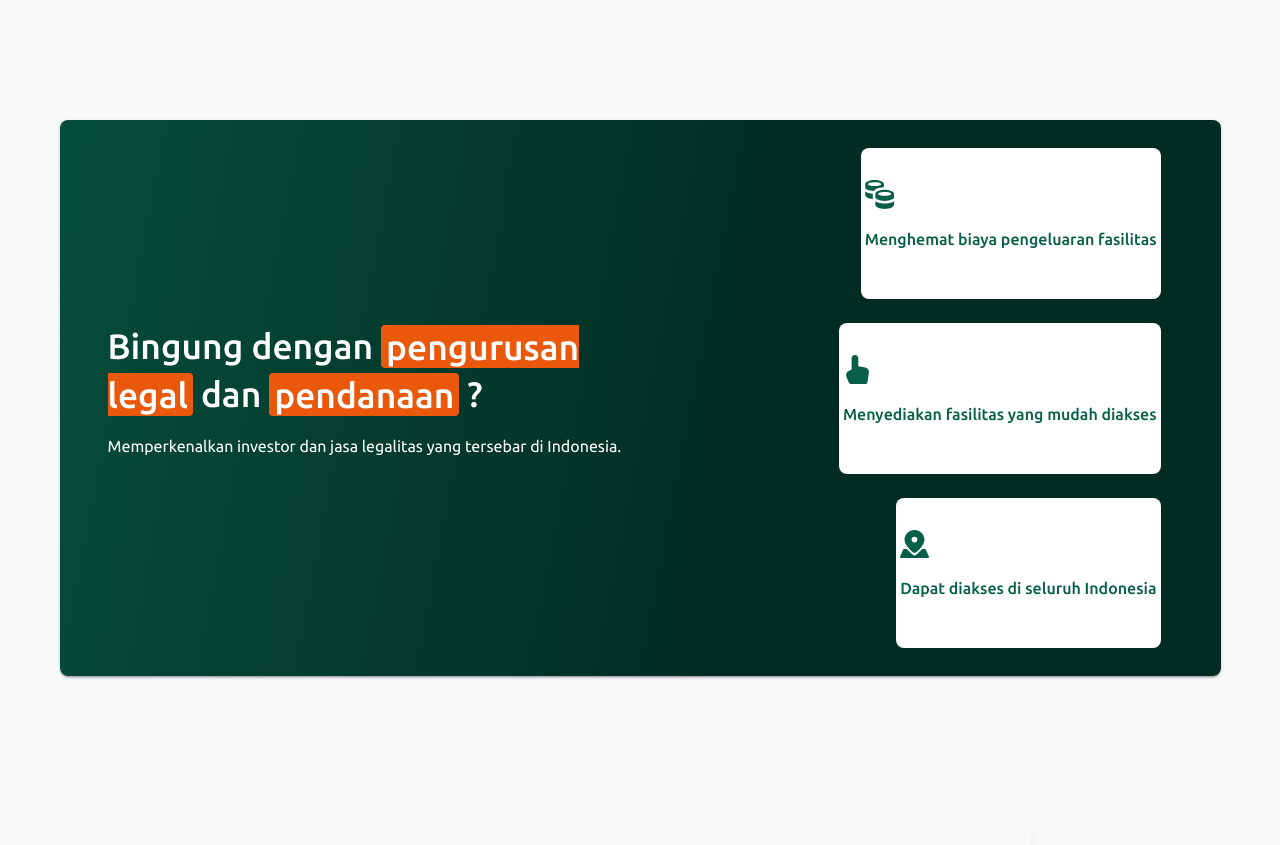
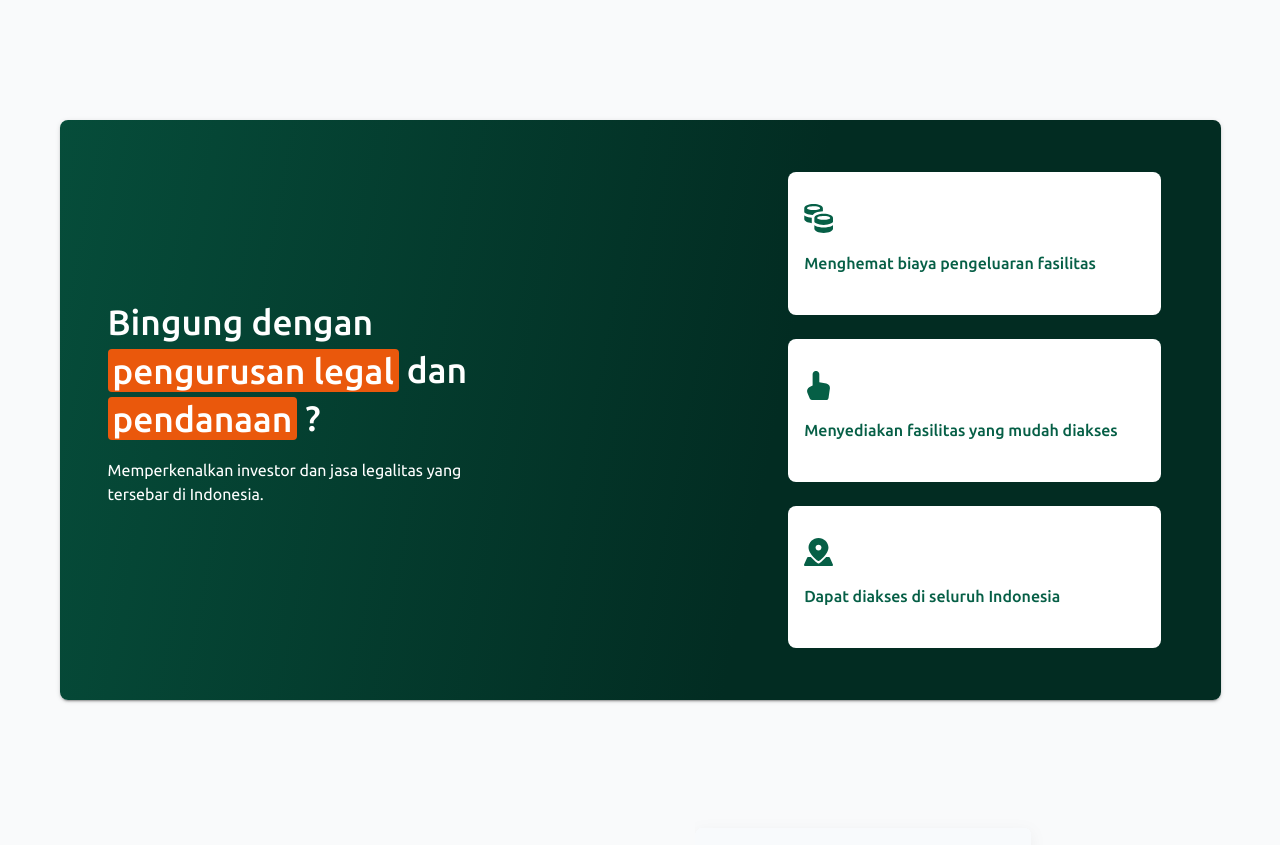
Before and after one commit to algavania/invigo-frontend, a Vue app: page / in a window 1280 px wide. Shown: the part 640-1485 px from the top of the page. Built offline with nearby package versions, Linux system fonts and the light colour scheme.

Commit message:
style: [SF] landing page fixes

```diff
--- a/src/components/Home/FeaturesComponent.vue
+++ b/src/components/Home/FeaturesComponent.vue
@@ -1,9 +1,9 @@
 <template>
-    <v-card class="w-100 bg-green-gradient rounded-lg px-12 py-4">
+    <v-card class="w-100 bg-green-gradient rounded-lg px-12 py-10">
         <div class="relative">
             <v-row align="center">
                 <v-col cols="6">
-                    <h2 class="subheading-size white--text font-weight-medium">
+                    <h2 class="subheading-size white--text font-weight-medium" style="width: 75%;">
                         Bingung dengan
                         <span class="primary inline-block rounded" style="padding: 0.1rem 0.3rem;">pengurusan
                             legal</span>
@@ -11,19 +11,17 @@
                         <span class="primary inline-block rounded" style="padding: 0.1rem 0.3rem;">pendanaan</span>
                         ?
                     </h2>
-                    <p class="white--text mt-4 w-75">Memperkenalkan investor dan jasa legalitas yang tersebar di Indonesia.
+                    <p class="white--text mt-4 w-75" style="width: 75%;">Memperkenalkan investor dan jasa legalitas yang tersebar di Indonesia.
                     </p>
                 </v-col>
                 <v-col cols="6">
                     <v-col v-for="feature in features" :key="feature.description"
                         class="w-100 d-flex align-end flex-column">
-                        <v-card class="w-75 rounded-lg" elevation="0">
-                            <div>
-                                <div class="py-8 px-1">
-                                    <img :src="require(`@/assets/${feature.image}`)" alt="Feature"
-                                        style="width: 1.8rem; height: 1.8rem;">
-                                    <p class="font-weight-medium accent800--text mt-3">{{ feature.description }}</p>
-                                </div>
+                        <v-card class="rounded-lg" style="width: 75%;" elevation="0">
+                            <div class="pt-8 pb-6 px-4">
+                                <img :src="require(`@/assets/${feature.image}`)" alt="Feature"
+                                    style="width: 1.8rem; height: 1.8rem;">
+                                <p class="font-weight-medium accent800--text mt-3">{{ feature.description }}</p>
                             </div>
                         </v-card>
                     </v-col>
--- a/src/components/Home/OnboardingComponent.vue
+++ b/src/components/Home/OnboardingComponent.vue
@@ -1,6 +1,6 @@
 <template>
   <div>
-    <div v-if="isLeft" style="height: 70vh" class="d-flex align-center">
+    <div v-if="isLeft" style="height: 65vh" class="d-flex align-center">
       <v-row align="center">
         <v-col cols="4">
           <h2 class="subheading-size font-weight-medium">
--- a/src/views/HomeView.vue
+++ b/src/views/HomeView.vue
@@ -1,5 +1,5 @@
 <template>
-  <div class="gray50">
+  <div class="gray50 pb-8">
     <v-container>
       <LandingComponent />
       <FeaturesComponent class="mt-5 mb-16"></FeaturesComponent>
```
